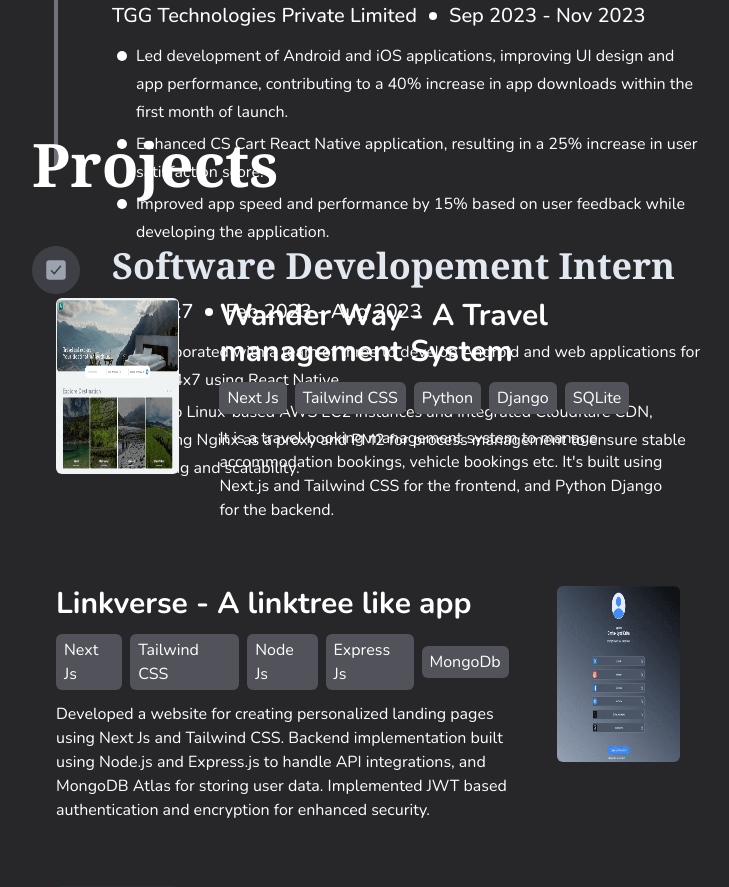
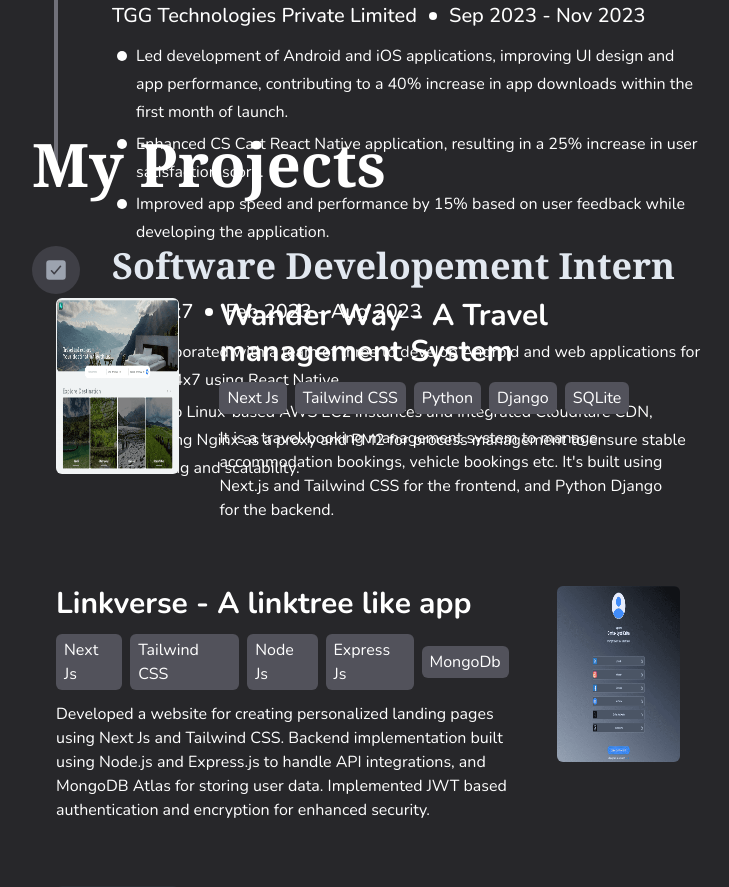
Before and after one commit to ghritak/portfolio, a React (Create React App) app: page / in a window 1280 px wide. Shown: the part 2020-2907 px from the top of the page, without its empty margins (272-1001 px from the left). Built offline with nearby package versions, Linux system fonts and the light colour scheme.

Commit message:
my projects

```diff
--- a/src/components/project/ProjectComponent.js
+++ b/src/components/project/ProjectComponent.js
@@ -9,7 +9,7 @@ const ProjectComponent = () => {
         <div className=' flex justify-center items-center'>
           <div className='space-y-20'>
             <h1 className='text-6xl font-serif font-bold text-white'>
-              Projects
+              My Projects
             </h1>
             <div className='flex flex-row space-x-5'>
               <div className=' text-white space-y-4'>
```
